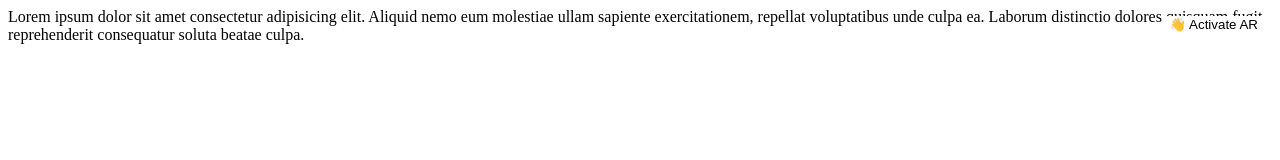
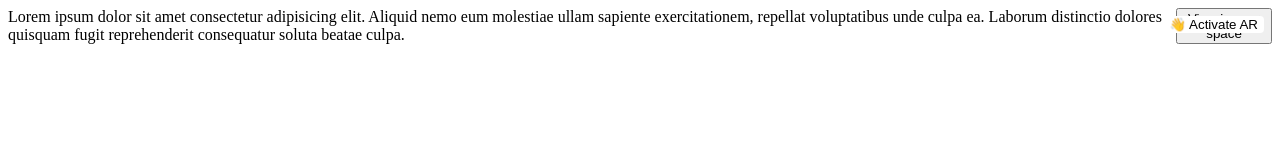
Before and after one commit to desuvin/modelviewer3d, a plain HTML site: page index.html in a window 1280 px wide. Drawn offline with nearby package versions, Linux system fonts and the light colour scheme.

Commit message:
test add AR Button

```diff
--- a/index.html
+++ b/index.html
@@ -18,7 +18,11 @@
             Lorem ipsum dolor sit amet consectetur adipisicing elit. Aliquid nemo eum molestiae ullam sapiente exercitationem, repellat voluptatibus unde culpa ea. Laborum distinctio dolores quisquam fugit reprehenderit consequatur soluta beatae culpa.
         </div>
         <div>
-            <model-viewer src="3d/Diwata-ng-Dagat_GLB.glb" camera-controls auto-rotate></model-viewer>
+            <model-viewer src="3d/Diwata-ng-Dagat_GLB.glb" camera-controls auto-rotate>
+                <button slot="ar-button" id="ar-button">
+                    View in your space
+                </button>
+            </model-viewer>
             <button slot="ar-button" style="background-color: white; border-radius: 4px; border: none; position: absolute; top: 16px; right: 16px; ">
                 👋 Activate AR
             </button>
```
